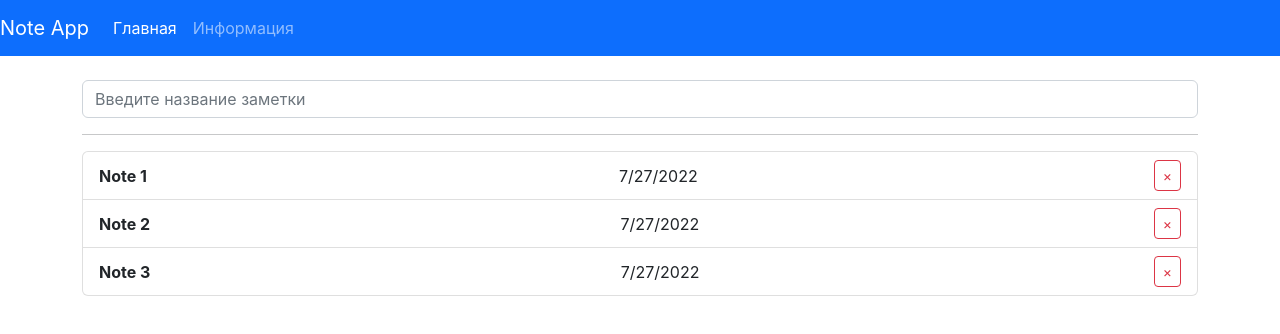
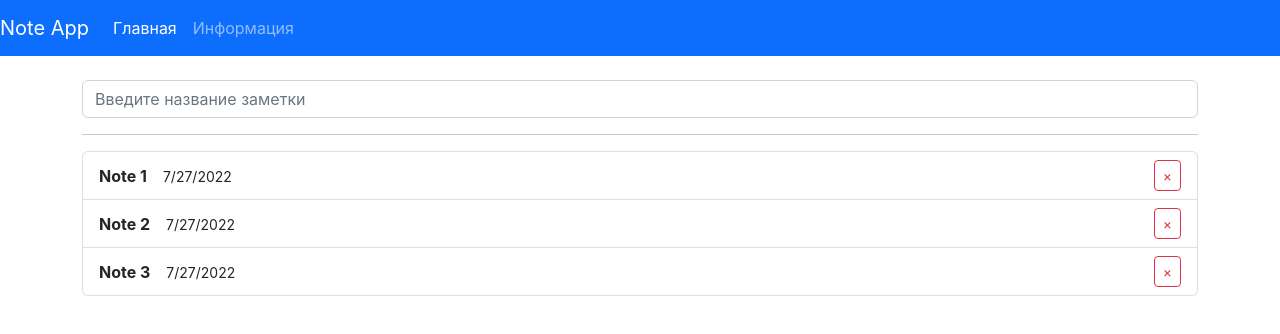
Before and after one commit to Nadia920/react_app, a React (Create React App) app: page / in a window 1280 px wide. Shown: the top 334 px of the page. Built offline with nearby package versions, Linux system fonts and the light colour scheme.

Commit message:
Grouped the title and date, reduced the size of the date

```diff
--- a/src/components/Notes.js
+++ b/src/components/Notes.js
@@ -6,9 +6,11 @@ export const Notes = ({notes}) => {
                 <li className="list-group-item note"
                 key={note.id}
                 >
+                    <div>
                     <strong>{note.title}</strong>
-                    <span>{new Date().toLocaleDateString()}</span>
-                <button
+                    <small>{new Date().toLocaleDateString()}</small>
+                    </div>
+                        <button
                 type="button" className="btn btn-outline-danger btn-sm">&times;</button>
                 </li>
 
```
